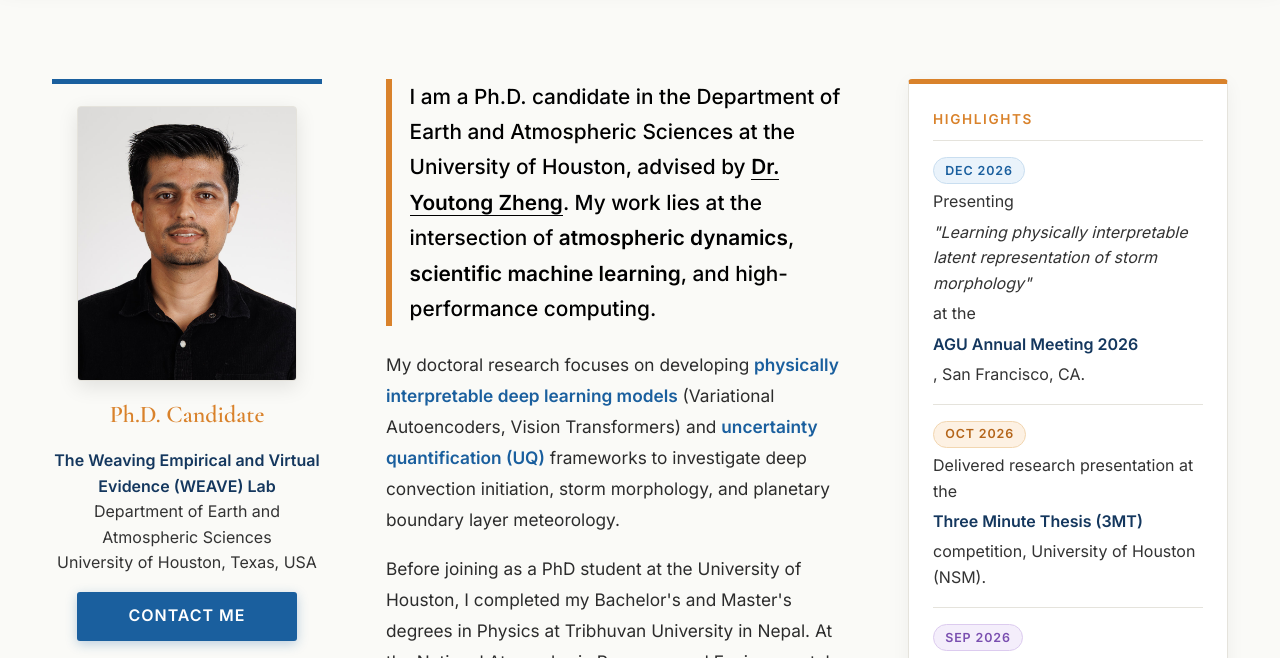
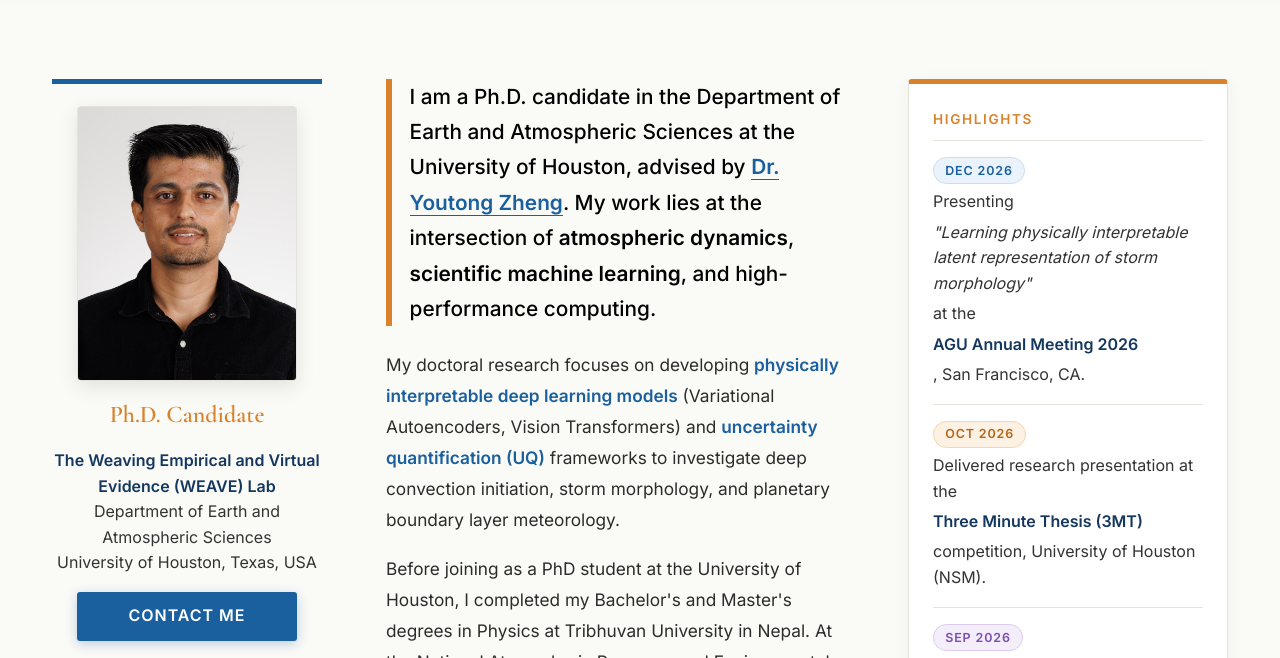
Before and after one commit to asheeshb12/asheeshb12.github.io, a plain HTML site: page index.html in a window 1280 px wide. Shown: the part 442-1100 px from the top of the page. Drawn offline with nearby package versions, Linux system fonts and the light colour scheme.

Commit message:
Home: advisor link in blue
Co-Authored-By: Claude Sonnet 5.5 <noreply@anthropic.com>

```diff
--- a/styles.css
+++ b/styles.css
@@ -1375,6 +1375,7 @@ footer {
 
 /* Home intro paragraph: all black text */
 .page-home .bio-lead,
-.page-home .bio-lead strong,
-.page-home .bio-lead a { color: #000; }
-.page-home .bio-lead a { border-bottom: 1px solid #000; }
+.page-home .bio-lead strong { color: #000; }
+.page-home .bio-lead a,
+.page-home .bio-lead a strong { color: #1a5f9e; }
+.page-home .bio-lead a { border-bottom: 1px solid #1a5f9e; }
```
